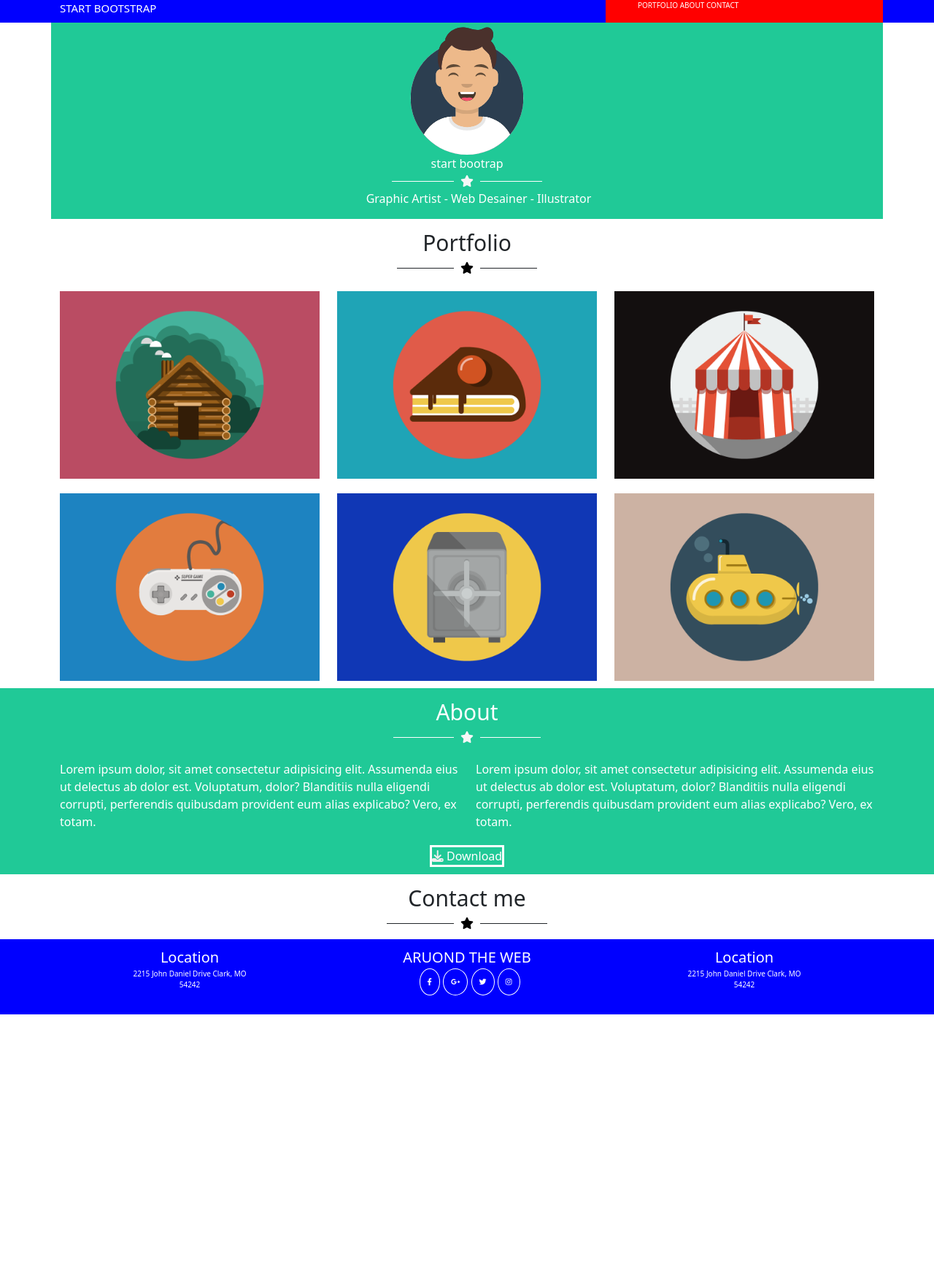
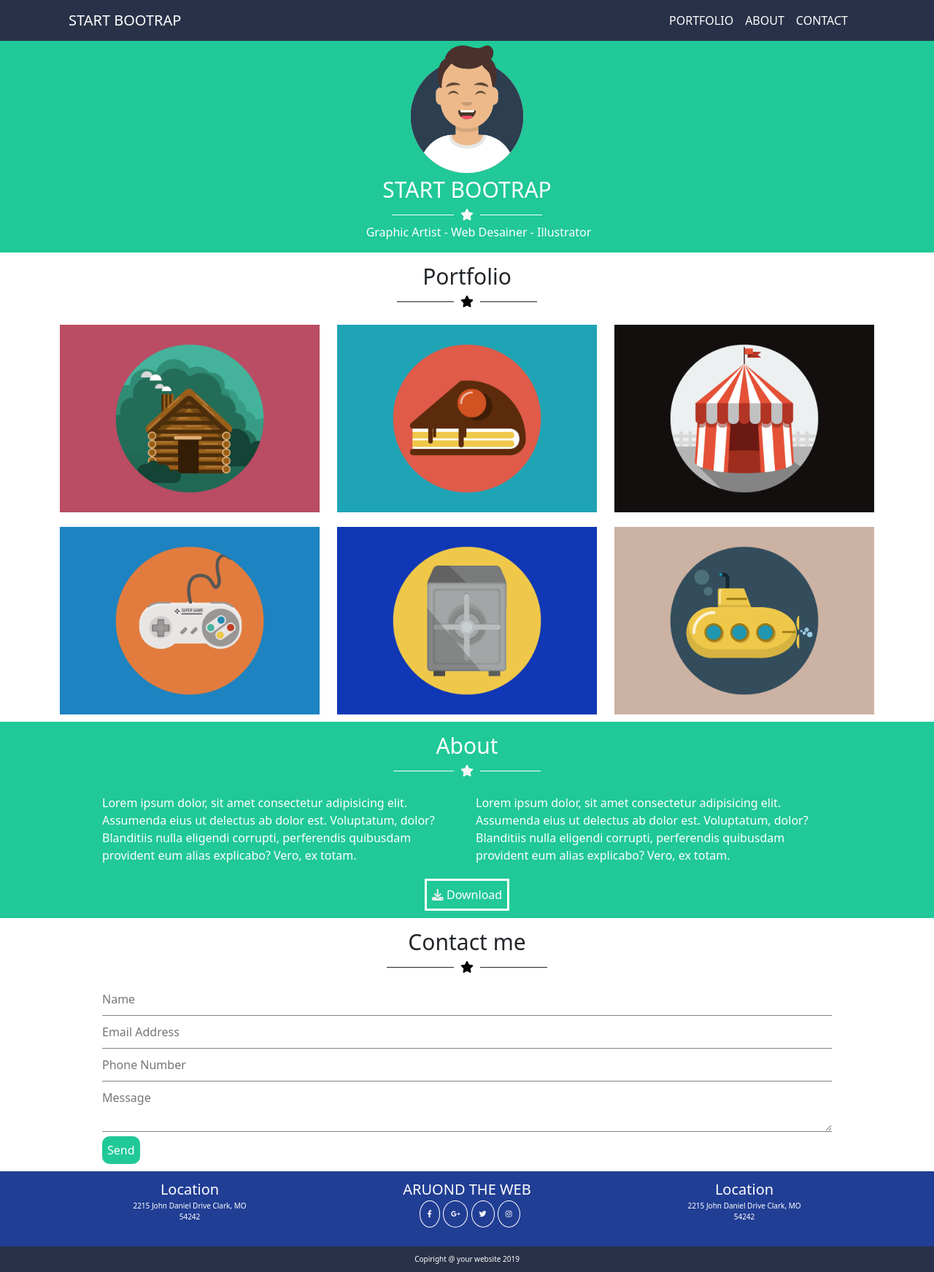
Before and after one commit to alb1994/html-css-bootstrap-freelancer, a plain HTML site: page index.html in a window 1280 px wide. Shown: the whole page at 73% size. Before the commit the page ends 1410 px from the top, so only its background shows below. Drawn offline with nearby package versions, Linux system fonts and the light colour scheme.

Commit message:
esercizio completato

```diff
--- a/css/style.css
+++ b/css/style.css
@@ -3,27 +3,65 @@
     margin: 0;
     box-sizing: border-box;
 }
+/* colori */
 .green{
     background-color: #20c997;
 }
-.red{
-    background-color: red;
+.blue{
+    background-color:rgb(41, 49, 72);
 }
-.blue{
-    background-color: blue;
+.blu{
+    background-color:rgb(33, 62, 149);
 }
-.black{
-    color: black;
+.white{
+    color: white;
 }
-.h100{
-    height: 100px;
+/* bottoni*/
+.bottone-2{
+    background-color: #20c997;
+    color: white;
+    border-radius: 10px;
+    padding: 7px;
+    margin-bottom: 10px;
+    border-style: none;
 }
-.h200{
-    height: 200px;
+.bottone-2:hover{
+    background-color: #026447;
 }
+.bottone-1{
+    color: white;
+    border: solid white;
+    padding: 7px;
+}
+
+/* font */
+.font-20{
+    font-size: 20px;
+}
+.font-10{
+    font-size: 10px;
+}
+.font-15{
+    font-size: 15px;
+}
+.font-30{
+    font-size: 30px;
+    padding: 0px 50px 0px 50px;
+}
+/* altezze*/
 .margine{
     margin: 10px 0px;
 }
+.padding-10{
+    padding: 10px 0px;
+}
+.width-80{
+    width: 80%;
+}
+.wid35{
+    width: 35%;
+}
+/* altro */
 li{
     list-style-type: none;
     display: inline-block;
@@ -38,40 +76,14 @@ a{
 .content{
     display: flex;
 }
-.block{
+.block-img{
     display: block;
-}
-.white{
-    color: white;
 }
 hr{
     display: inline-block;
     width: 25%;
     opacity: 100;
     margin: 5px 5px;
-}
-.wid35{
-    width: 35%;
-}
-.img{
-    width: 100%;
-}
-.font{
-    font-size: 30px;
-    padding: 0px 50px 0px 50px;
-}
-.bottone-1{
-     color: white;
-     border: solid white;
-}
-.font-20{
-    font-size: 20px;
-}
-.font-10{
-    font-size: 10px;
-}
-.font-15{
-    font-size: 15px;
 }
 .cerchio{
     border-radius: 50%;
@@ -83,3 +95,10 @@ hr{
 .stampato{
     text-transform: uppercase;
 }
+
+input, textarea{
+    width: 100%;
+    border: none;
+    border-bottom: solid 1px gray;
+    padding: 10px 0px;
+}
--- a/index.html
+++ b/index.html
@@ -6,51 +6,54 @@
     <meta name="viewport" content="width=device-width, initial-scale=1.0">
     <title>Document</title>
     <link rel="stylesheet" href="https://cdn.jsdelivr.net/npm/bootstrap@5.3.0-alpha3/dist/css/bootstrap.min.css">
+    <script src="https://cdn.jsdelivr.net/npm/bootstrap@5.3.0-alpha3/dist/js/bootstrap.bundle.min.js" integrity="sha384-ENjdO4Dr2bkBIFxQpeoTz1HIcje39Wm4jDKdf19U8gI4ddQ3GYNS7NTKfAdVQSZe" crossorigin="anonymous"></script>
     <link rel="stylesheet" href="./css/style.css">
     <link rel="stylesheet" href="https://cdnjs.cloudflare.com/ajax/libs/font-awesome/6.4.0/css/all.min.css">
 </head>
 <body>
     <header class="blue"><!--inizio header-->
         <div class="container">
-                <div class="row justify-content-between">
-                    <div class="col-4">
-                        <div class="content">
-                            <div class="stampato white font-15">
-                                Start Bootstrap
-                            </div>
-                        </div>
-                    </div>
-                    <div class="col-4 red">
-                        <div class="content">
-                            <div class="white font-10 stampato">
-                                <div>
-                                    <ul>
-                                        <li><a href="#"> Portfolio</a></li>
-                                        <li><a href="#"> About</a></li>
-                                        <li><a href="#"> Contact</a></li>
+            <nav class="navbar navbar-expand-lg">
+                <div class="container-fluid">
+                  <a class="navbar-brand stampato white" href="#">Start Bootrap</a>
+                  <button class="navbar-toggler" type="button" data-bs-toggle="collapse" data-bs-target="#navbarSupportedContent" aria-controls="navbarSupportedContent" aria-expanded="false" aria-label="Toggle navigation">
+                    <span class="navbar-toggler-icon"></span>
+                  </button>
+                  <div class="collapse navbar-collapse justify-content-end" id="navbarSupportedContent">
+                    <ul class="navbar-nav mb-2 mb-lg-0">
+                      <li class="nav-item">
+                        <a class="nav-link stampato white" aria-current="page" href="#">Portfolio</a>
+                      </li>
+                      <li class="nav-item">
+                        <a class="nav-link stampato white" href="#">About</a>
+                      </li>
+                      <li class="nav-item">
+                        <a class="nav-link stampato white" href="#">contact</a>
+                      </li>
+                      <li class="nav-item">
+                        <a class="nav-link disabled" href="#" tabindex="-1" aria-disabled="true"></a>
+                      </li>
                     </ul>
                   </div>
                 </div>
-                        </div>
-                    </div>
-                </div>
+              </nav>
         </div>
     </header><!--fine header-->
     <main><!--inizio main-->
-        <section class="parte-1-7s">
-            <div class="container green">
+        <section class="parte-1-7 green"><!-- inizio sezione 1 di 7-->
+            <div class="container">
                 <div class="row">
                     <div class="col">
                         <div class="content justify-content-center">
                             <div class="text-center white">
                                 <img src="./img/avatar.svg" alt="" class="avatar">
-                                <span class="block">start bootrap</span>
-                                <span class="block">
+                                <span class="block-img font-30 white stampato">start bootrap</span>
+                                <span class="block-img">
                                     <hr>
                                     <i class="fa-solid fa-star" style="color: #f7f7f7;"></i>
                                     <hr>
                                 </span>
-                                <span class="block">
+                                <span>
                                     <ul>
                                         <li>Graphic Artist</li>
                                         <li>-&nbsp;Web Desainer&nbsp;-</li>
@@ -62,14 +65,14 @@
                     </div>
                 </div>
             </div>
-        </section>
-        <section class="parte-2-7">
+        </section><!-- fine sezione 1 di 7-->
+        <section class="parte-2-7"><!-- inizio sezione 2 di 7-->
             <div class="container text-center">
                 <div class="row">
                     <div class="col">
                         <div class="content margine justify-content-center ">
                            <div class="text-center">
-                                <span class="font block">Portfolio</span>
+                                <span class="font-30 block-img">Portfolio</span>
                                 <span>
                                     <hr class="wid35">
                                     <i class="fa-solid fa-star" style="color: #000000;"></i>
@@ -80,50 +83,50 @@
                     </div>
                 </div>
             </div>
-        </section>
-        <section class="parte-3-7">
+        </section><!-- fine sezione 2 di 7-->
+        <section class="parte-3-7"><!-- inizio sezione 3 di 7-->
             <div class="container text-center">
                 <div class="row">
                     <div class="col-12 col-md-6 col-lg-4">
                         <div class="content margine">
-                            <img src="./img/cabin.png" alt="" class="img">
+                            <img src="./img/cabin.png" alt="" class="img-fluid">
                         </div>
                     </div>
                     <div class="col-12 col-md-6 col-lg-4">
                         <div class="content margine">
-                            <img src="./img/cake.png" alt="" class="img">
+                            <img src="./img/cake.png" alt="" class="img-fluid">
                         </div>
                     </div>
                     <div class="col-12 col-md-6 col-lg-4">
                         <div class="content margine">
-                            <img src="./img/circus.png" alt="" class="img">
+                            <img src="./img/circus.png" alt="" class="img-fluid">
                         </div>
                     </div>
                     <div class="col-12 col-md-6 col-lg-4">
                         <div class="content margine">
-                            <img src="./img/game.png" alt="" class="img">
+                            <img src="./img/game.png" alt="" class="img-fluid">
                         </div>
                     </div>
                     <div class="col-12 col-md-6 col-lg-4">
                         <div class="content margine">
-                            <img src="./img/safe.png" alt="" class="img">
+                            <img src="./img/safe.png" alt="" class="img-fluid">
                         </div>
                     </div>
                     <div class="col-12 col-md-6 col-lg-4">
                         <div class="content margine">
-                            <img src="./img/submarine.png" alt="" class="img">
+                            <img src="./img/submarine.png" alt="" class="img-fluid">
                         </div>
                     </div>
                 </div>
             </div>
-        </section>
-        <section class="parte-4-7 green">
-            <div class="container">
+        </section><!-- fine sezione 3 di 7-->
+        <section class="parte-4-7 green"><!-- inizio sezione 4 di 7-->
+            <div class="container width-80">
                 <div class="row ">
                     <div class="col">
                         <div class="content margine justify-content-center ">
                             <div class="text-center white">
-                                 <span class="font">About</span>
+                                 <span class="font-30">About</span>
                                  <span>
                                      <hr class="wid35">
                                      <i class="fa-solid fa-star" style="color: #f7f7f7;;"></i>
@@ -161,14 +164,14 @@
                     </div>
                 </div>
             </div>
-        </section>
-        <section class="parte-5-7 ">
+        </section><!-- fine sezione 4 di 7-->
+        <section class="parte-5-7 "><!-- inizio sezione 5 di 7-->
             <div class="container">
                 <div class="row ">
                     <div class="col">
                         <div class="content margine justify-content-center ">
                             <div class="text-center">
-                                 <span class="font block">Contact me</span>
+                                 <span class="font-30 block-img">Contact me</span>
                                  <span>
                                      <hr class="wid35">
                                      <i class="fa-solid fa-star" style="color: #000000;"></i>
@@ -179,24 +182,47 @@
                     </div>
                 </div>
             </div>
-        </section>
-        <section class="parte-6-7 blue">
+        </section><!-- fine sezione 5 di 7-->
+        <section class="parte-6-7"><!-- inizio sezione 6 di 7-->
+            <div class="container width-80">
+                <form action="#" method="post">
+                    <div class="row">
+                        <div class="col-12">
+                        <input type="text" placeholder="Name">
+                        </div>
+                        <div class="col-12">
+                            <input type="email" placeholder="Email Address">
+                        </div>
+                        <div class="col-12">
+                            <input type="tel" placeholder="Phone Number">
+                        </div>
+                        <div class="col-12">
+                            <textarea placeholder="Message"></textarea>
+                        </div>
+                        <div class="col-12">
+                            <button class="bottone-2" type="submit">Send</button>
+                        </div>
+                    </div>
+                </form>
+            </div>
+        </section><!-- fine sezione 6 di 7-->
+        <section class="parte-7-7 blu"><!-- inizio sezione 7 di 7-->
             <div class="container ">
                 <div class="row">
                     <div class="col-12 col-lg-4">
                         <div class="content margine justify-content-center ">
                             <div class="text-center">
-                                 <span class="block white font-20">Location</span>
-                                 <span class="block white font-10">2215 John Daniel Drive Clark, MO</span>
-                                 <span class="block white font-10">54242</span>
+                                 <span class="block-img white font-20">Location</span>
+                                 <span class="block-img white font-10">2215 John Daniel Drive Clark, MO</span>
+                                 <span class="block-img white font-10">54242</span>
                             </div>
                          </div>
                     </div>
                     <div class="col-12 col-lg-4">
                         <div class="content margine justify-content-center ">
                             <div class="text-center">
-                                 <span class="block white font-20">ARUOND THE WEB</span>
-                                 <span class="block">
+                                 <span class="block-img white font-20">ARUOND THE WEB</span>
+                                 <span class="block-img">
                                     <ul>
                                         <li class="cerchio"><a href="#"><i class="fa-brands fa-facebook-f"></i></a></li>
                                         <li class="cerchio"><a href="#"><i class="fa-brands fa-google-plus-g"></i></a></li>
@@ -211,31 +237,26 @@
                     <div class="col-12 col-lg-4">
                         <div class="content margine justify-content-center ">
                             <div class="text-center">
-                                 <span class="block white font-20">Location</span>
-                                 <span class="block white font-10">2215 John Daniel Drive Clark, MO</span>
-                                 <span class="block white font-10">54242</span>
+                                 <span class="block-img white font-20">Location</span>
+                                 <span class="block-img white font-10">2215 John Daniel Drive Clark, MO</span>
+                                 <span class="block-img white font-10">54242</span>
                             </div>
                          </div>
                     </div>
                 </div>
             </div>
-        </section>
-        <section class="parte-7-7">
-            <div class="container text-center">
+        </section><!-- fine sezione 7 di 7-->
+    </main><!--fine main-->
+    <footer class="blue"><!--inizio footer-->
+        <div class="container">
             <div class="row">
                 <div class="col">
-                        <div class="content margine justify-content-center ">
-                           <div class="text-center">
-
+                    <div class="content justify-content-center">
+                        <span class=" font-10 white padding-10">Copiright @ your website 2019</span>
                     </div>
                 </div>
             </div>
         </div>
-            </div>
-        </section
-    </main><!--fine main-->
-    <footer><!--inizio footer-->
-
     </footer><!--fine footer-->
 </body>
 </html>
```
Lines whose indentation alone changed are shown as unchanged.
